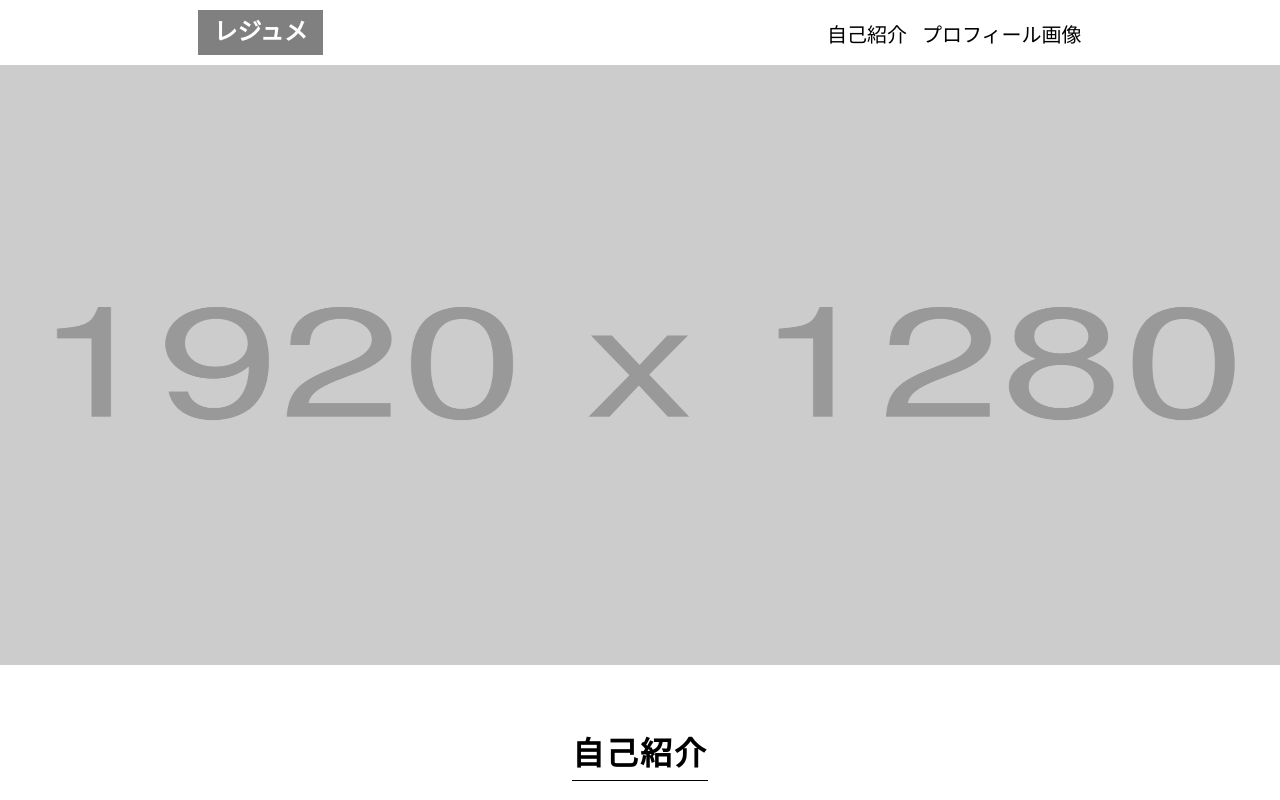
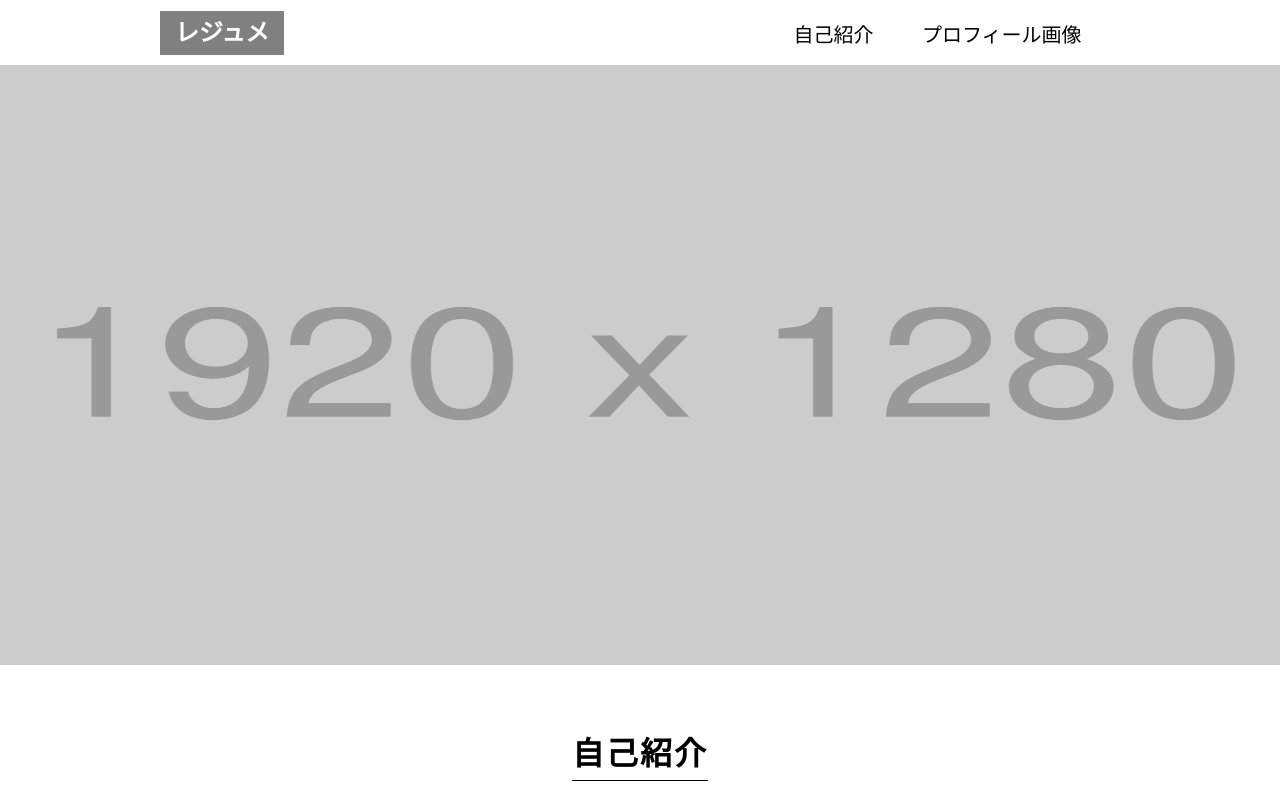
Before and after one commit to masaharu99/hc_practice, a plain HTML site: page html_css_output_beginner/index.html in a window 1280 px wide. Shown: the top 800 px of the page. Drawn offline with Linux system fonts and the light colour scheme.

Commit message:
ヘッダーの構造を変更する

```diff
--- a/html_css_output_beginner/css/style.css
+++ b/html_css_output_beginner/css/style.css
@@ -6,13 +6,17 @@
 }
 
 header {
-  margin: 10px 0;
+  width: 80%;
+  margin: 10px auto;
+  display: flex;
+  justify-content: space-between;
+  align-items: center;
 }
 
 header ul {
+  width: 55%;
   display: flex;
-  justify-content: center;
-  gap: 15px;
+  justify-content: space-between;
   padding: 0 4%;
 }
 
@@ -20,14 +24,12 @@ header ul li {
   list-style: none;
   height: 30px;
 }
-
 header .selected {
   background-color: grey;
   color: #fff;
   font-size: 18px;
   font-weight: 900;
-  text-align: center;
-  padding: 12px 10px 0 10px;
+  padding: 12px 10px;
 }
 
 header .not-selected {
@@ -110,10 +112,14 @@ footer p {
     margin: 0 auto;
   }
 
+  header ul {
+    width: 30%;
+  }
+
   header .selected {
     font-size: 24px;
     text-align: center;
-    padding: 10px 15px 5px 15px;
+    padding: 10px 15px;
   }
 
   header .not-selected {
@@ -124,7 +130,7 @@ footer p {
   }
 
   header ul {
-    margin: 10px auto;
+    margin: 10px 0;
     justify-content: space-between;
   }
 
--- a/html_css_output_beginner/index.html
+++ b/html_css_output_beginner/index.html
@@ -10,12 +10,10 @@
   <body>
     <div class="container">
       <header>
+        <div class="selected">レジュメ</div>
         <ul>
-          <li class="selected">レジュメ</li>
-          <div class="not-selected">
-            <li>自己紹介</li>
-            <li>プロフィール画像</li>
-          </div>
+          <li class="not-selected">自己紹介</li>
+          <li class="not-selected">プロフィール画像</li>
         </ul>
       </header>
       <div class="main_photo">
```
